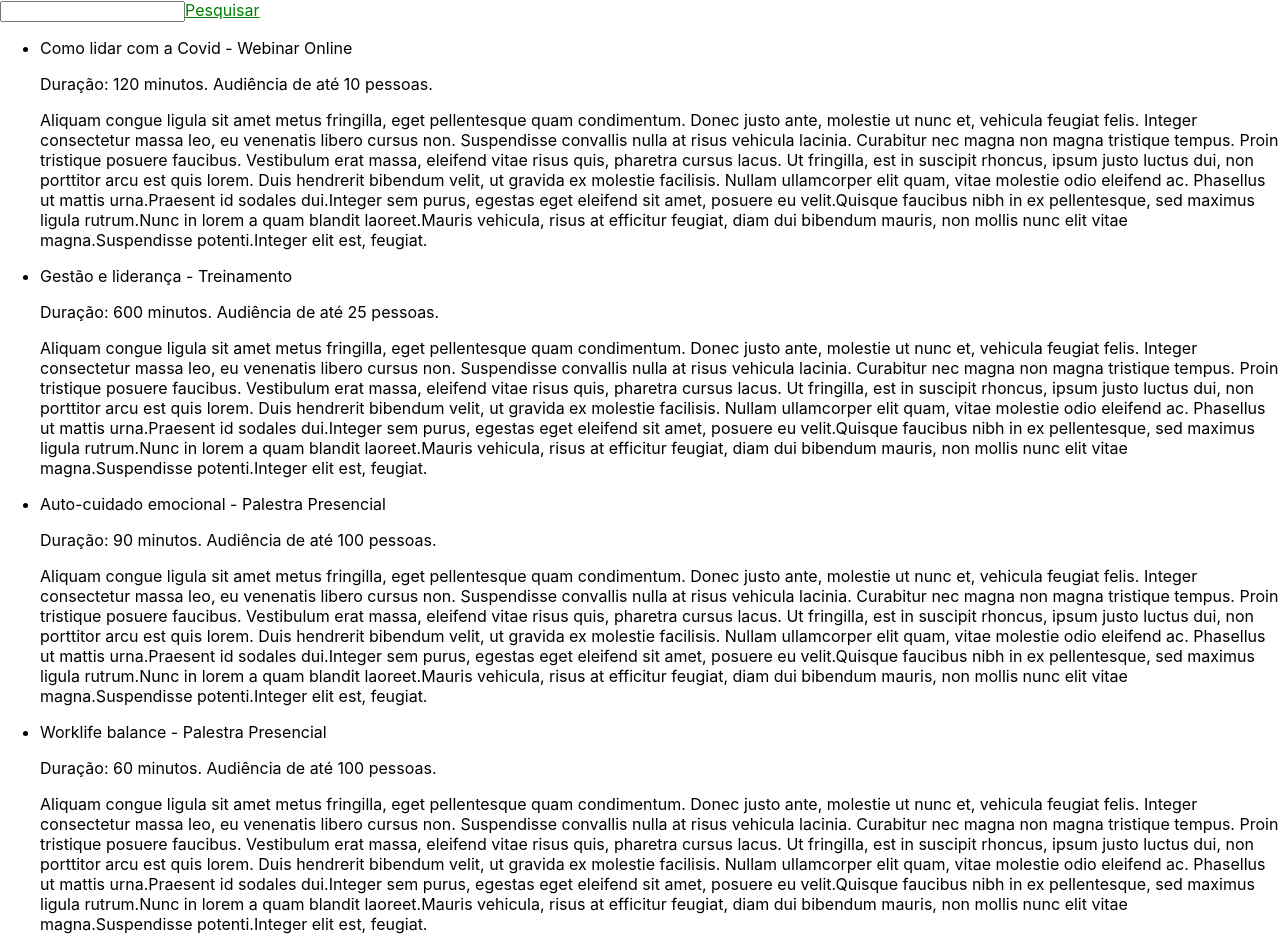
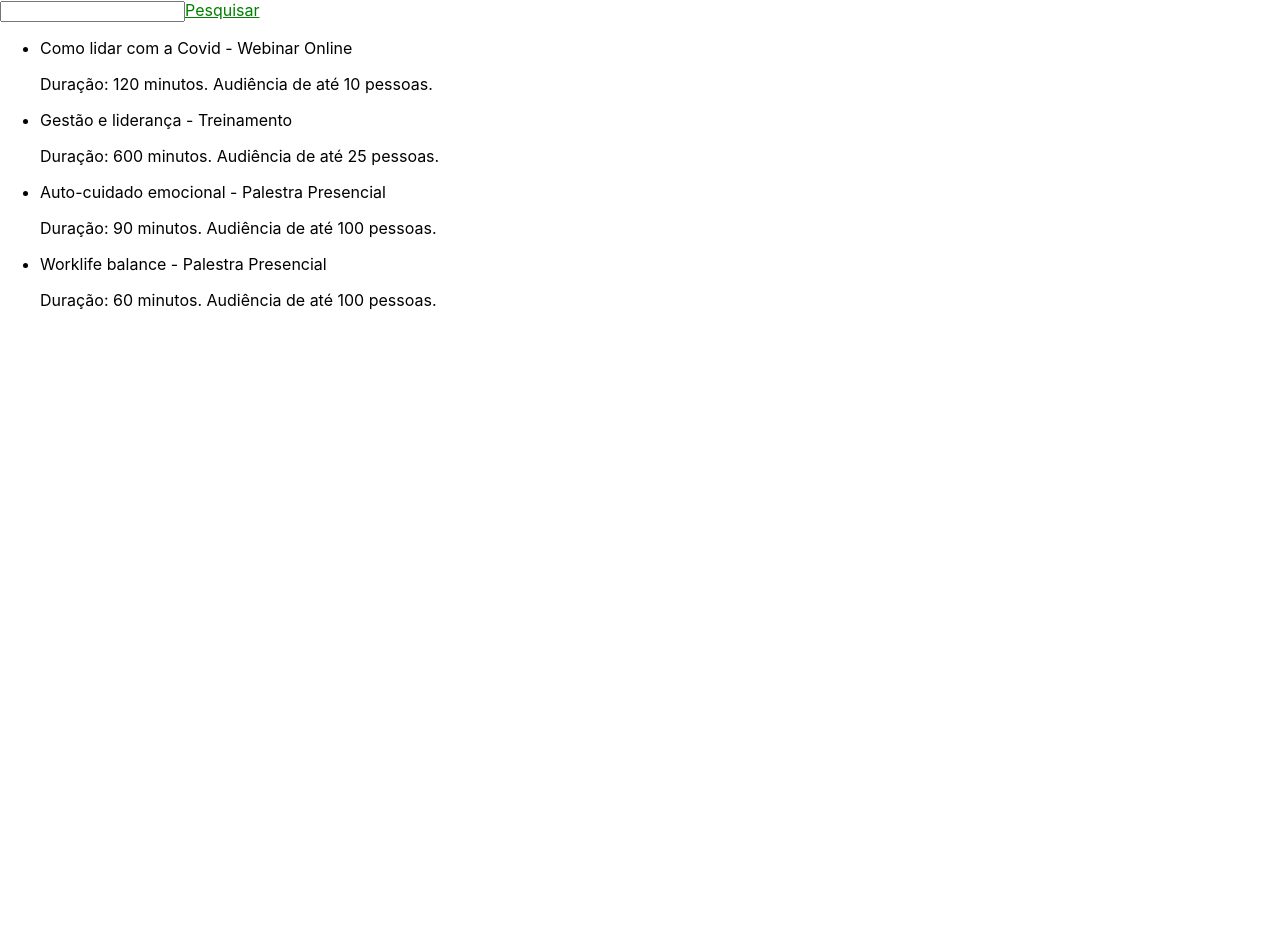
Before and after one commit to pedroqueiroga/moodar-selecao, a React (Create React App) app: page /search in a window 1280 px wide. After the commit the page ends 800 px from the top, so only its background shows below. Built offline with nearby package versions, Linux system fonts and the light colour scheme.

Commit message:
Renames components

```diff
--- a/src/components/Actions/Action/index.tsx
+++ b/src/components/ActionList/ActionItem/index.tsx
@@ -1,16 +1,15 @@
 import React from 'react';
 import ActionModel from '../../../models/ActionModel';
 
-type ActionProp = { action: ActionModel };
+type ActionItemProp = { action: ActionModel };
 
-function Action({ action }: ActionProp) {
+function ActionItem({ action }: ActionItemProp) {
     return (
         <div>
             <p>{action.title} - {action.category}</p>
             <p>Duração: {action.duration} minutos. Audiência de até {action.capacity} pessoas.</p>
-            <p>{action.description}</p>
         </div>
     )
 }
 
-export default Action;
+export default ActionItem;
--- /dev/null
+++ b/src/components/ActionList/index.tsx
@@ -0,0 +1,16 @@
+import React from 'react';
+
+import ActionItem from './ActionItem';
+import ActionModel from '../../models/ActionModel';
+
+type ActionListProps = { actions: ActionModel[] };
+
+function ActionList({ actions }: ActionListProps) {
+    return (
+        <ul>
+            {actions.map((a, i) => <li key={i}><ActionItem action={a} /></li>)}
+        </ul>
+    );
+}
+
+export default ActionList;
--- a/src/components/Actions/index.tsx
+++ /dev/null
@@ -1,16 +0,0 @@
-import React from 'react';
-
-import Action from './Action';
-import ActionModel from '../../models/ActionModel';
-
-type ActionsProps = { actions: ActionModel[] };
-
-function Actions({ actions }: ActionsProps) {
-    return (
-        <ul>
-            {actions.map((a, i) => <li key={i}><Action action={a} /></li>)}
-        </ul>
-    );
-}
-
-export default Actions;
--- a/src/components/SearchPage/index.tsx
+++ b/src/components/SearchPage/index.tsx
@@ -1,7 +1,7 @@
 import React, { useState } from 'react';
 import { useLocation } from 'react-router-dom';
 
-import Actions from '../Actions';
+import ActionList from '../ActionList';
 import { fetchActions } from '../../services/api';
 
 function useQuery() {
@@ -21,7 +21,7 @@ function SearchPage() {
                 (<p>Resultado{actions.length > 1 ? 's' : ''} para: {keywords.join(' ')}</p>)
                 : null
             }
-            <Actions actions={actions} />
+            <ActionList actions={actions} />
         </div>
     );
 }
```
